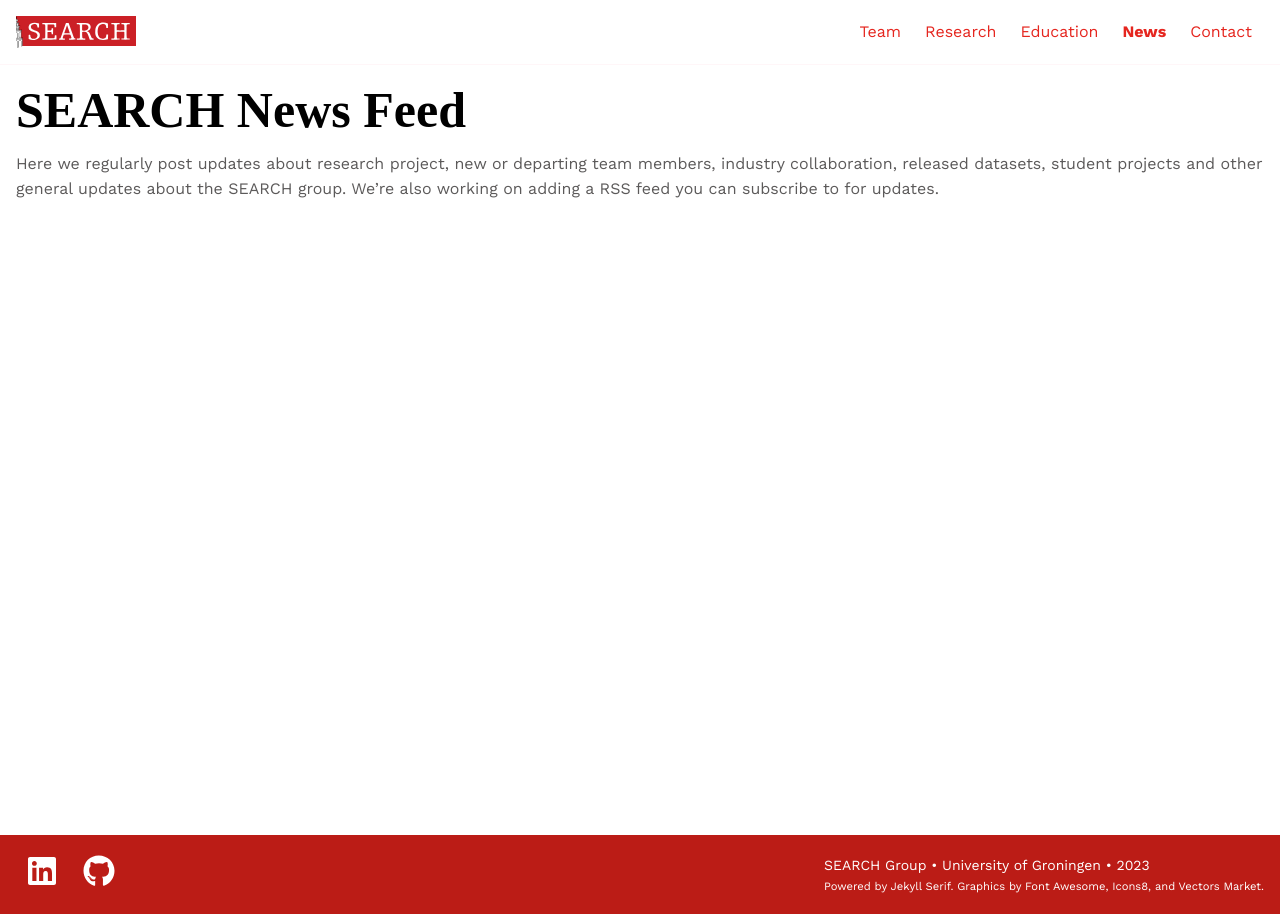
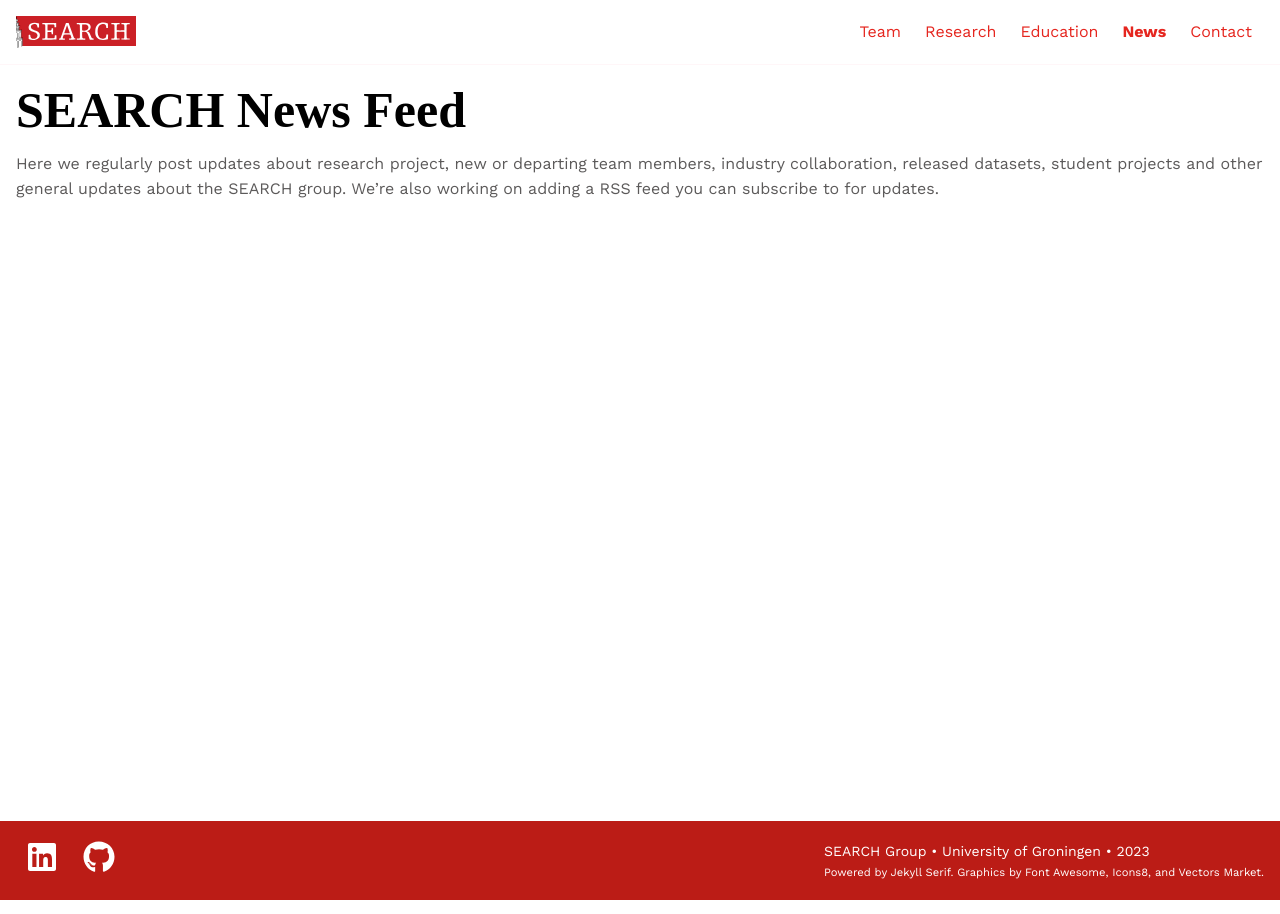
Before and after one commit to search-rug/search-rug.github.io, a Jekyll site: the page built from news.md, in a window 1280 px wide. Built offline with Jekyll 4.4.1, drawn with Linux system fonts in a browser that asks for light colours; nearby versions of some CDN libraries; some web fonts are replaced.

Commit message:
fix: min-h footer position

```diff
--- a/_layouts/default.html
+++ b/_layouts/default.html
@@ -32,9 +32,9 @@
   <script defer data-domain="search-rug.github.io" src="https://plausible.io/js/script.js"></script>
 </head>
 
-<body class='page {{layout.bodyClass}}'>
+<body class='flex flex-col min-h-screen page {{layout.bodyClass}}'>
   {% include main-menu.html name='main-menu-mobile' %}
-  <div id="wrapper" class="wrapper">
+  <div id="wrapper" class="grow wrapper">
     {% include header.html headerClass='header-extra' %}
     {{content}}
   </div>
--- a/_layouts/news.html
+++ b/_layouts/news.html
@@ -3,7 +3,7 @@ layout: default
 bodyClass: "page-news"
 ---
 
-<div class="container mx-auto px-4 pb-6 pt-[100px] pb-md-10 min-h-[calc(100vh-65px)]">
+<div class="container mx-auto px-4 pb-6 pt-[100px] pb-md-10">
   <h1 class="text-black text-5xl leading-5 lg:text-[50px] font-semibold mb-8">{{page.title}}</h1>
   <div class="content mb-10">
     {{ content }}
```
